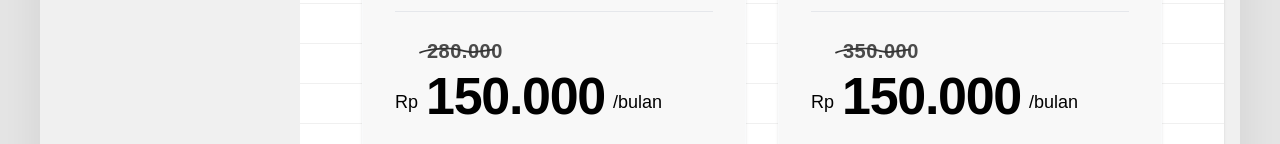
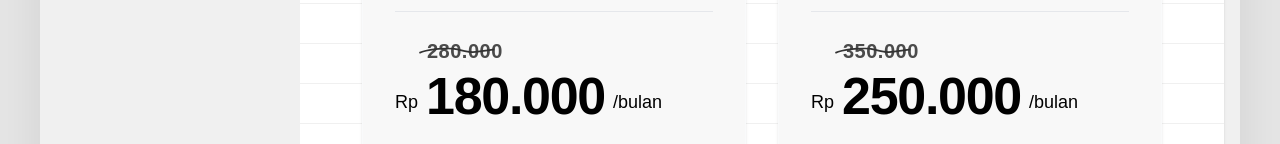
Before and after one commit to xfrz-ai/rosalina, a React (Vite) app: page / in a window 1280 px wide. Both pictures are taken after a click on the button "Materi Belajar". Shown: the part 542-686 px from the top of the page. Built offline with nearby package versions, Linux system fonts and the light colour scheme; some icons are missing; a web font is replaced by a local one.

Commit message:
update harga terbaru

```diff
--- a/src/App.tsx
+++ b/src/App.tsx
@@ -285,7 +285,7 @@ function App() {
                         </div>
                         <div className="flex items-end gap-2">
                           <span className="text-black font-medium text-[18px] mb-1.5">Rp</span>
-                          <span className="text-[52px] font-bold text-black leading-none tracking-tight">150.000</span>
+                          <span className="text-[52px] font-bold text-black leading-none tracking-tight">180.000</span>
                           <span className="text-black text-[18px] mb-1.5 font-medium">/bulan</span>
                         </div>
                       </div>
@@ -342,7 +342,7 @@ function App() {
                         </div>
                         <div className="flex items-end gap-2">
                           <span className="text-black font-medium text-[18px] mb-1.5">Rp</span>
-                          <span className="text-[52px] font-bold text-black leading-none tracking-tight">150.000</span>
+                          <span className="text-[52px] font-bold text-black leading-none tracking-tight">250.000</span>
                           <span className="text-black text-[18px] mb-1.5 font-medium">/bulan</span>
                         </div>
                       </div>
```
